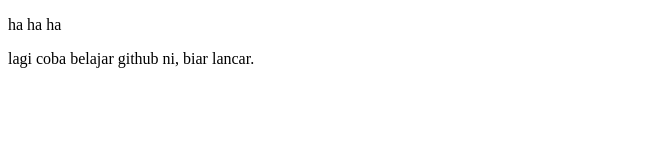
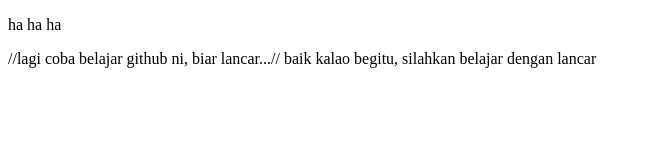
Before and after one commit to singgihsurya/belajar-github, a plain HTML site: page index.html in a window 1280 px wide. Shown: the whole page, without its empty margins (0-652 px from the left). Drawn offline with Linux system fonts and the light colour scheme.

Commit message:
Commit from timothyt87

```diff
--- a/index.html
+++ b/index.html
@@ -6,7 +6,8 @@
 <body>
 <p>ha ha ha</p>
 
-lagi coba belajar github ni, biar lancar.
+//lagi coba belajar github ni, biar lancar...//
+baik kalao begitu, silahkan belajar dengan lancar
 
 
 </body>
```
